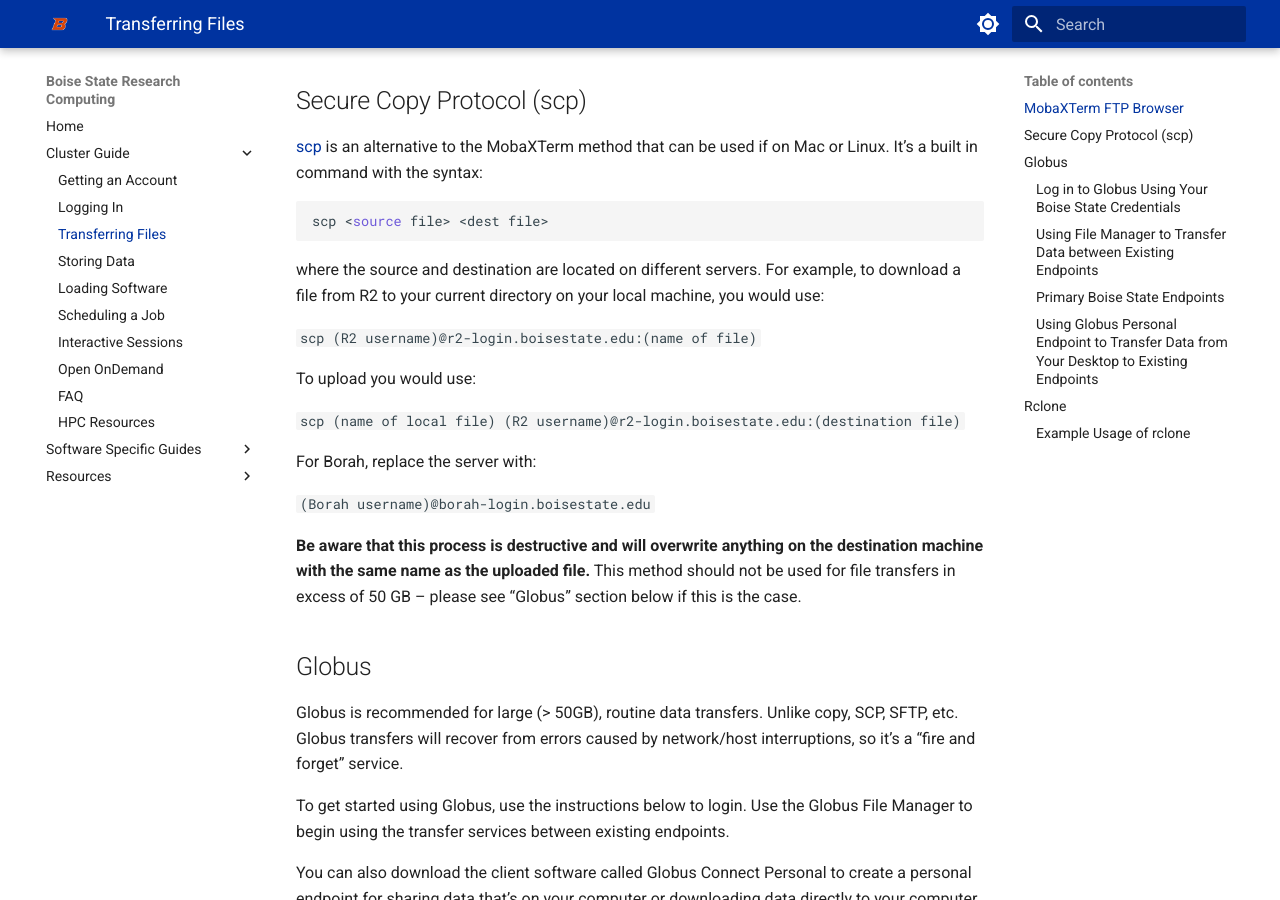
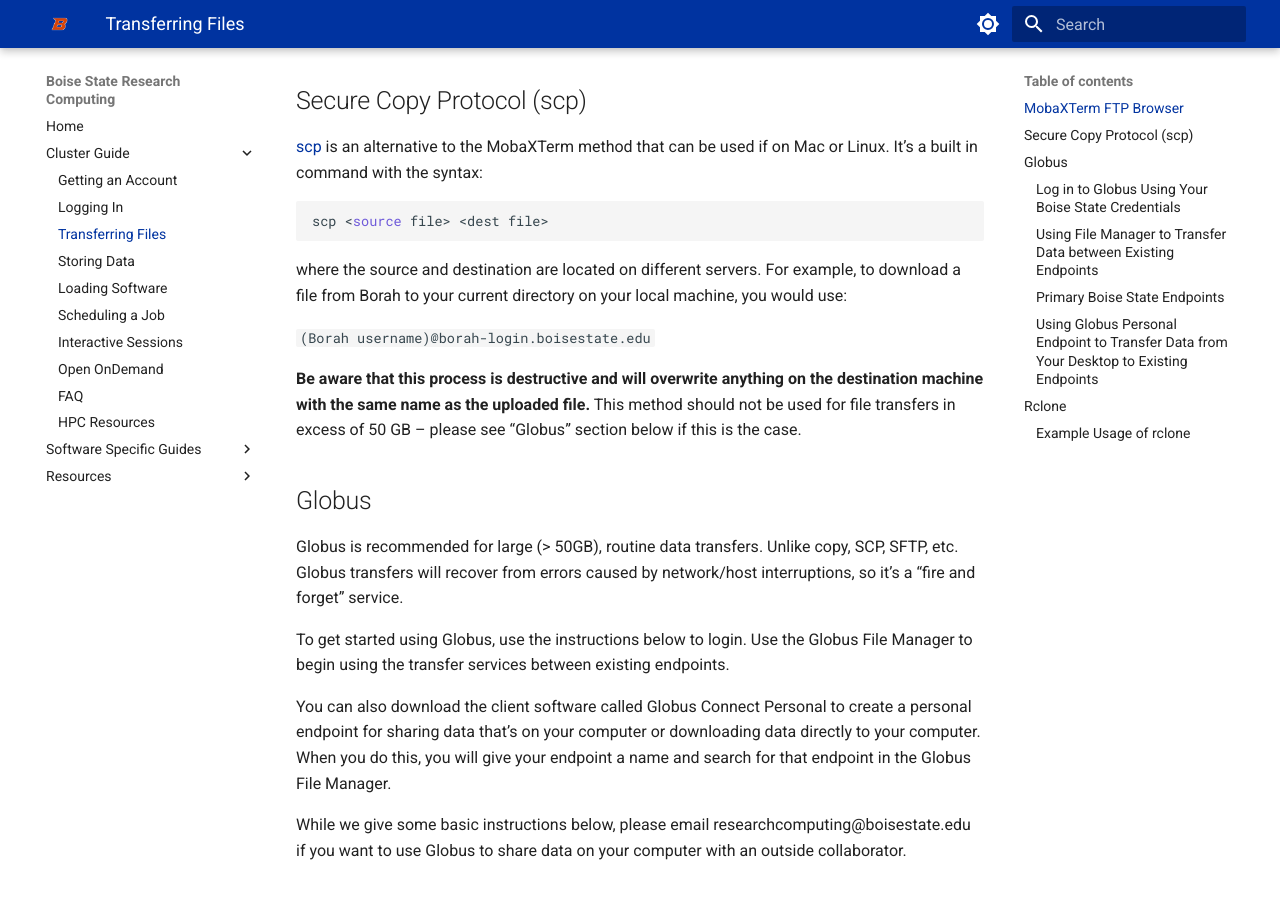
Before and after one commit to bsurc/docs, an MkDocs documentation site: the page built from docs/transferring_files.md, in a window 1280 px wide and 900 px high, scrolled down 485 px. Built offline with MkDocs 1.6.1 and Material for MkDocs 9.7.7, drawn with Linux system fonts in a browser that asks for light colours; some of the changed text lies outside the part shown.

Commit message:
Remove R2

````diff
--- a/docs/transferring_files.md
+++ b/docs/transferring_files.md
@@ -11,21 +11,14 @@ To upload files, click the green upload arrow at the top of where files are disp
 This method should not be used for file transfers in excess of 50 GB – please see “Globus” section below if this is the case.
 
 ## Secure Copy Protocol (scp)
-[scp](https://linux.die.net/man/1/scp) is an alternative to the MobaXTerm method that can be used if on Mac or Linux.
+[scp](https://linux.die.net/man/1/scp) is an alternative to the MobaXTerm
+method that can be used if on Mac or Linux.
 It’s a built in command with the syntax:
 ```bash
 scp <source file> <dest file>
 ```
 where the source and destination are located on different servers.
-For example, to download a file from R2 to your current directory on your local machine, you would use:
-
-`scp (R2 username)@r2-login.boisestate.edu:(name of file)`
-
-To upload you would use:
-
-`scp (name of local file) (R2 username)@r2-login.boisestate.edu:(destination file)`
-
-For Borah, replace the server with:
+For example, to download a file from Borah to your current directory on your local machine, you would use:
 
 `(Borah username)@borah-login.boisestate.edu`
 
@@ -66,7 +59,6 @@ Or, if your data is on your desktop, see instructions “C. Installing a Persona
 ### Primary Boise State Endpoints
 - Globus-VM (connected to Boise State’s network)
 - Borah-DTN (connected to Borah at C3 in Idaho Falls)
-- DTN-R2 (connected to R2 at CCP in downtown Boise)
 
 ### Using Globus Personal Endpoint to Transfer Data from Your Desktop to Existing Endpoints
 1. Install Globus Personal Connect by going to: [https://www.globus.org/globus-connect-personal](https://www.globus.org/globus-connect-personal)
````
